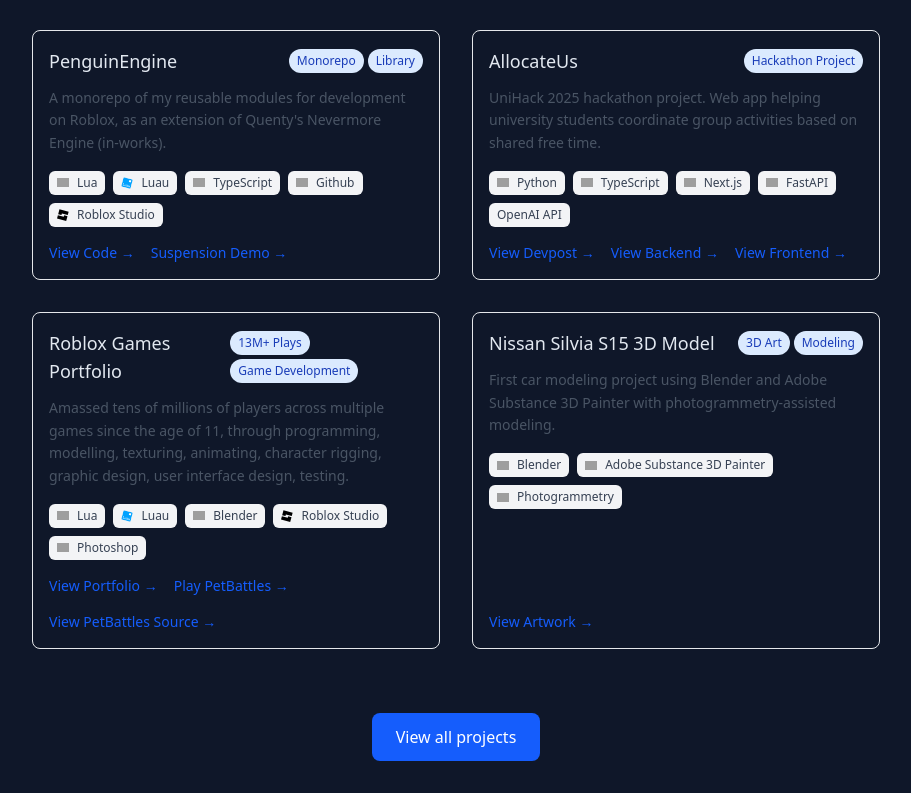
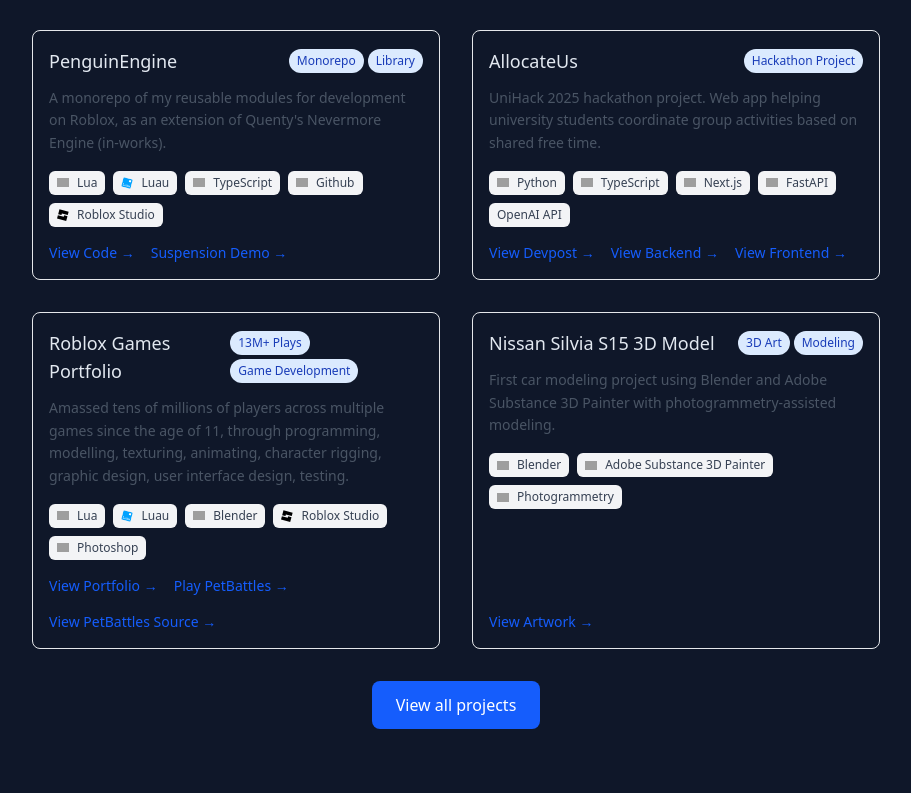
Before and after one commit to PenguinDevs/PortfolioSite, a Next.js app: page /projects in a window 1280 px wide. Shown: the part 816-1609 px from the top of the page, without its empty margins (184-1095 px from the left). After the commit the page ends 1577 px from the top, so only its background shows below. Built offline with nearby package versions, Linux system fonts and the light colour scheme; grey boxes are pictures that could not be loaded.

Commit message:
feat: reduce margin top of view all projects

```diff
--- a/src/app/projects/page.tsx
+++ b/src/app/projects/page.tsx
@@ -17,7 +17,7 @@
           ))}
         </div>
 
-        <div className="mt-16 text-center">
+        <div className="mt-8 text-center">
           <a
             href="https://github.com/penguindevs"
             className="inline-block px-6 py-3 bg-blue-600 text-white rounded-lg hover:bg-blue-700 transition-colors"
```
